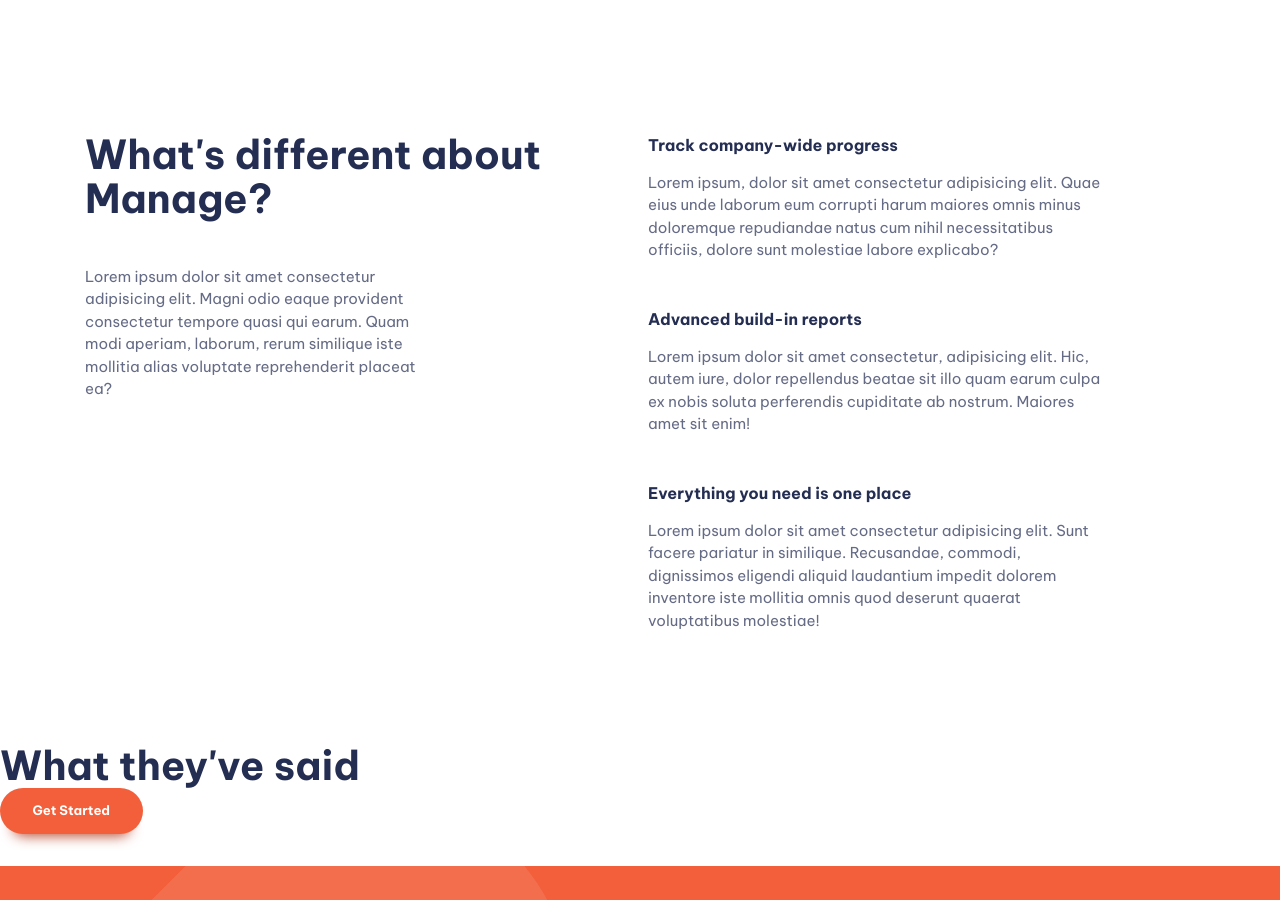
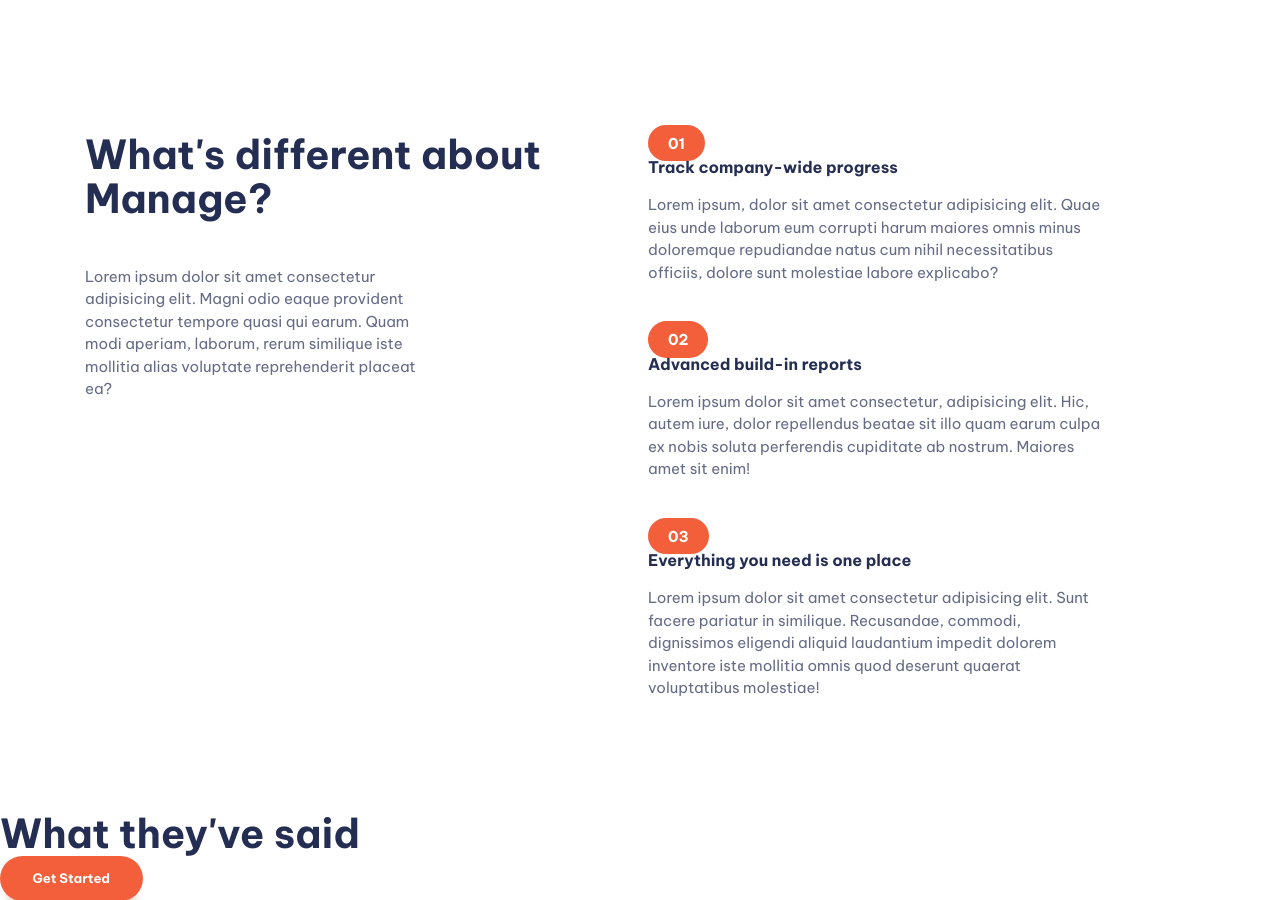
Before and after one commit to jarekucinski/rwd-practice-manage, a website built with Vite: page index.html in a window 1280 px wide. Shown: the part 680-1580 px from the top of the page. Built offline with nearby package versions, Linux system fonts and the light colour scheme.

Commit message:
add numbered-items styles

```diff
--- a/src/style.css
+++ b/src/style.css
@@ -255,6 +255,24 @@
 
 .opened {
   position: fixed;
+}
+
+/* numbered items */
+.numbered-items {
+  counter-reset: count;
+}
+
+.numbered-items li {
+  counter-increment: count;
+}
+
+.numbered-items li::before {
+  content: '0' counter(count);
+  background-color: var(--color-accent-400);
+  color: var(--color-neutral-100);
+  font-weight: var(--fw-bold);
+  padding: var(--size-200) var(--size-500);
+  border-radius: 100vw;
 }
 
 /* CTA */
```
